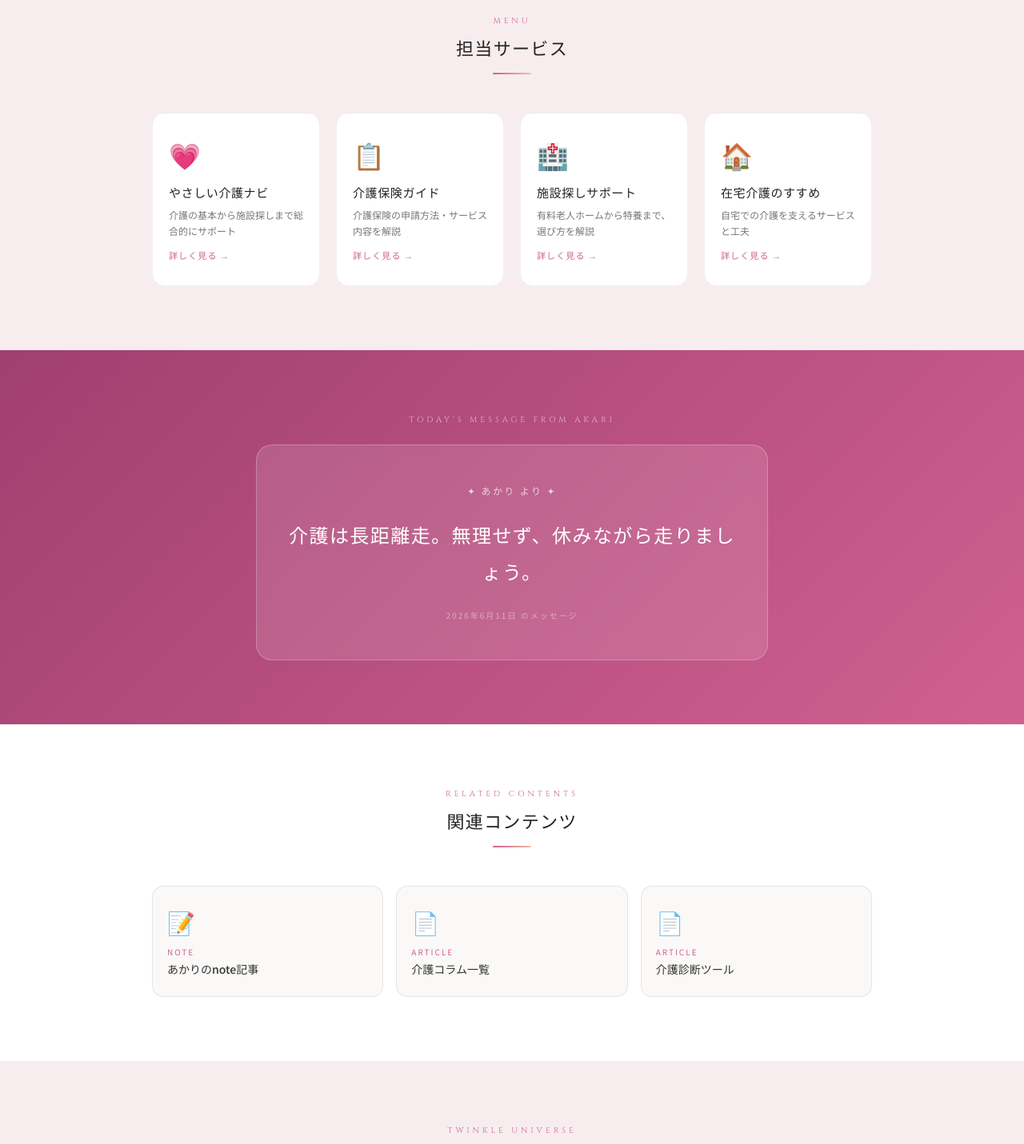
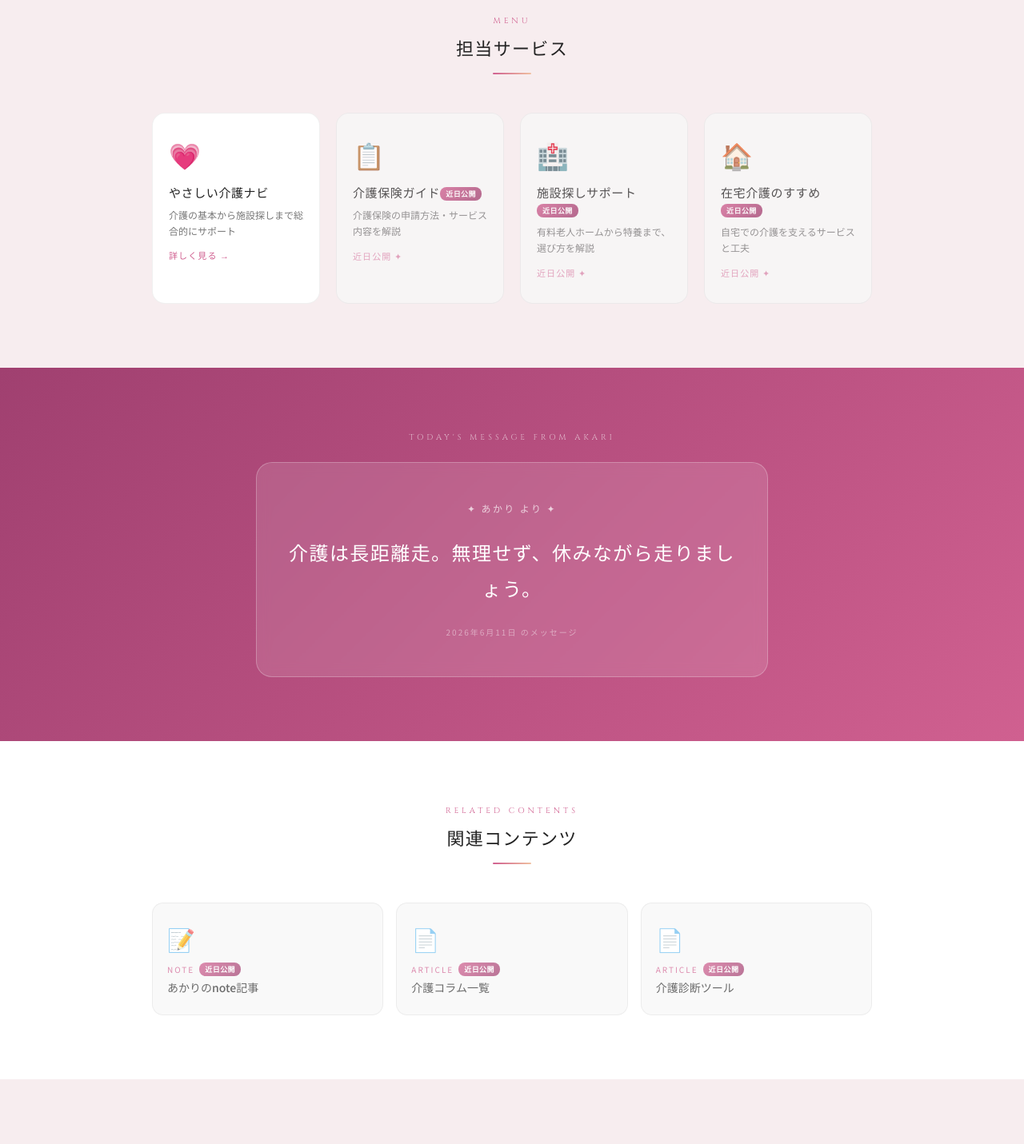
Before and after one commit to sincere1229/sincere1229-twinklelab-next, a Next.js app: page /akari in a window 1280 px wide. Shown: the part 1389-2820 px from the top of the page at 80% size. Built offline with nearby package versions, Linux system fonts and the light colour scheme.

Commit message:
Update RoomPage.tsx

```diff
--- a/components/RoomPage.tsx
+++ b/components/RoomPage.tsx
@@ -202,8 +202,14 @@ export default function RoomPage({ data }: { data: RoomData }) {
         .menu-section{background:var(--tcl);}
         .menu-grid{
           display:grid;
-          grid-template-columns:repeat(auto-fit,minmax(200px,1fr));
-          gap:20px;
+          grid-template-columns:repeat(2,1fr);
+          gap:16px;
+        }
+        @media(min-width:640px){
+          .menu-grid{grid-template-columns:repeat(2,1fr);gap:20px;}
+        }
+        @media(min-width:900px){
+          .menu-grid{grid-template-columns:repeat(4,1fr);gap:20px;}
         }
         .menu-card{
           background:#fff;border-radius:16px;padding:28px 20px;
@@ -281,8 +287,24 @@ export default function RoomPage({ data }: { data: RoomData }) {
         .related-icon{font-size:28px;margin-bottom:10px;display:block;}
         .related-label{
           font-size:10px;color:var(--tc);letter-spacing:0.2em;margin-bottom:4px;
+          display:flex;align-items:center;gap:6px;
         }
         .related-title{font-size:14px;color:#333;font-weight:500;}
+        .related-card-cs{opacity:0.72;background:#f8f8f8;}
+        .related-card-cs:hover{opacity:1;border-color:var(--tc);background:#fff;}
+
+        /* ── Coming Soon badge ── */
+        .cs-badge{
+          display:inline-block;
+          font-size:9px;padding:2px 7px;
+          background:linear-gradient(135deg,var(--tc),var(--tcd));
+          color:#fff;border-radius:8px;
+          letter-spacing:0.05em;font-weight:600;
+          vertical-align:middle;white-space:nowrap;
+        }
+        .menu-card-cs{opacity:0.76;background:#f8f8f8;}
+        .menu-card-cs:hover{opacity:1;border-color:var(--tc);background:#fff;}
+        .menu-card-cs .menu-arrow{color:var(--tc);opacity:0.7;}
 
         /* ── Universe ── */
         .universe-section{background:var(--tcl);}
@@ -407,14 +429,20 @@ export default function RoomPage({ data }: { data: RoomData }) {
             <div className="sec-divider" />
           </div>
           <div className="menu-grid">
-            {data.menuItems.map((item) => (
-              <a key={item.title} href={item.href} className="menu-card">
+            {data.menuItems.map((item) => {
+              const isCS = item.href === "/coming-soon";
+              return (
+                <a key={item.title} href={item.href} className={`menu-card${isCS ? " menu-card-cs" : ""}`}>
                   <span className="menu-icon">{item.icon}</span>
-                <div className="menu-title">{item.title}</div>
+                  <div className="menu-title">
+                    {item.title}
+                    {isCS && <span className="cs-badge">近日公開</span>}
+                  </div>
                   <p className="menu-desc">{item.desc}</p>
-                <span className="menu-arrow">詳しく見る →</span>
+                  <span className="menu-arrow">{isCS ? "近日公開 ✦" : "詳しく見る →"}</span>
                 </a>
-            ))}
+              );
+            })}
           </div>
         </div>
       </section>
@@ -450,26 +478,39 @@ export default function RoomPage({ data }: { data: RoomData }) {
               </a>
             )}
             {data.relatedLinks.note && (
-              <a href={data.relatedLinks.note} className="related-card" target="_blank" rel="noopener noreferrer">
+              (() => {
+                const isCS = data.relatedLinks.note === "/coming-soon";
+                return (
+                  <a href={data.relatedLinks.note} className={`related-card${isCS ? " related-card-cs" : ""}`} target={isCS ? undefined : "_blank"} rel={isCS ? undefined : "noopener noreferrer"}>
                     <span className="related-icon">📝</span>
-                <div className="related-label">NOTE</div>
+                    <div className="related-label">NOTE{isCS && <span className="cs-badge">近日公開</span>}</div>
                     <div className="related-title">{data.name}のnote記事</div>
                   </a>
+                );
+              })()
             )}
             {data.relatedLinks.kindle && (
-              <a href={data.relatedLinks.kindle} className="related-card" target="_blank" rel="noopener noreferrer">
+              (() => {
+                const isCS = data.relatedLinks.kindle === "/coming-soon";
+                return (
+                  <a href={data.relatedLinks.kindle} className={`related-card${isCS ? " related-card-cs" : ""}`} target={isCS ? undefined : "_blank"} rel={isCS ? undefined : "noopener noreferrer"}>
                     <span className="related-icon">📚</span>
-                <div className="related-label">KINDLE</div>
+                    <div className="related-label">KINDLE{isCS && <span className="cs-badge">近日公開</span>}</div>
                     <div className="related-title">Kindle本を見る</div>
                   </a>
+                );
+              })()
             )}
-            {data.relatedLinks.articles?.map((art) => (
-              <a key={art.title} href={art.href} className="related-card">
+            {data.relatedLinks.articles?.map((art) => {
+              const isCS = art.href === "/coming-soon";
+              return (
+                <a key={art.title} href={art.href} className={`related-card${isCS ? " related-card-cs" : ""}`}>
                   <span className="related-icon">📄</span>
-                <div className="related-label">ARTICLE</div>
+                  <div className="related-label">ARTICLE{isCS && <span className="cs-badge">近日公開</span>}</div>
                   <div className="related-title">{art.title}</div>
                 </a>
-            ))}
+              );
+            })}
           </div>
         </div>
       </section>
```
Lines whose indentation alone changed are shown as unchanged.
